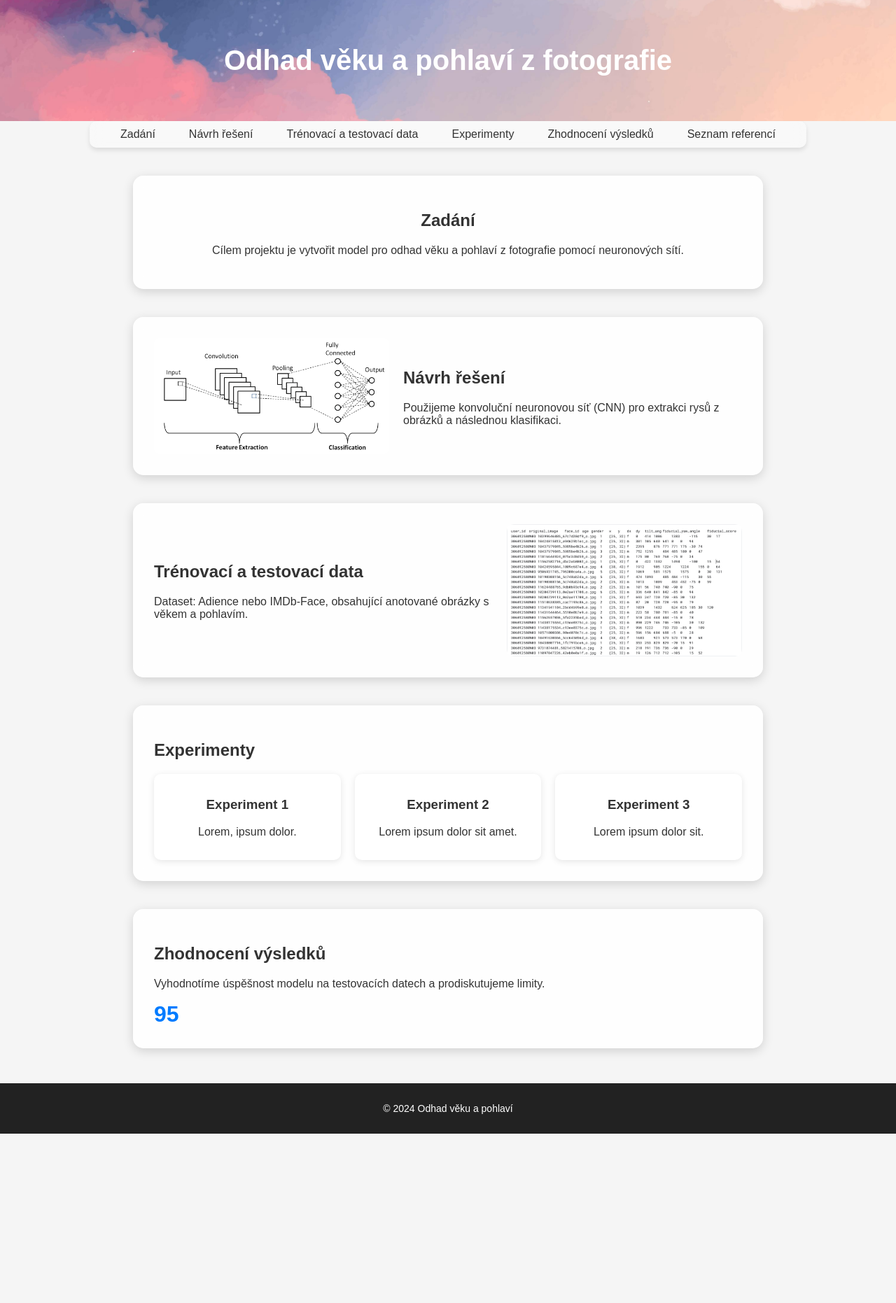
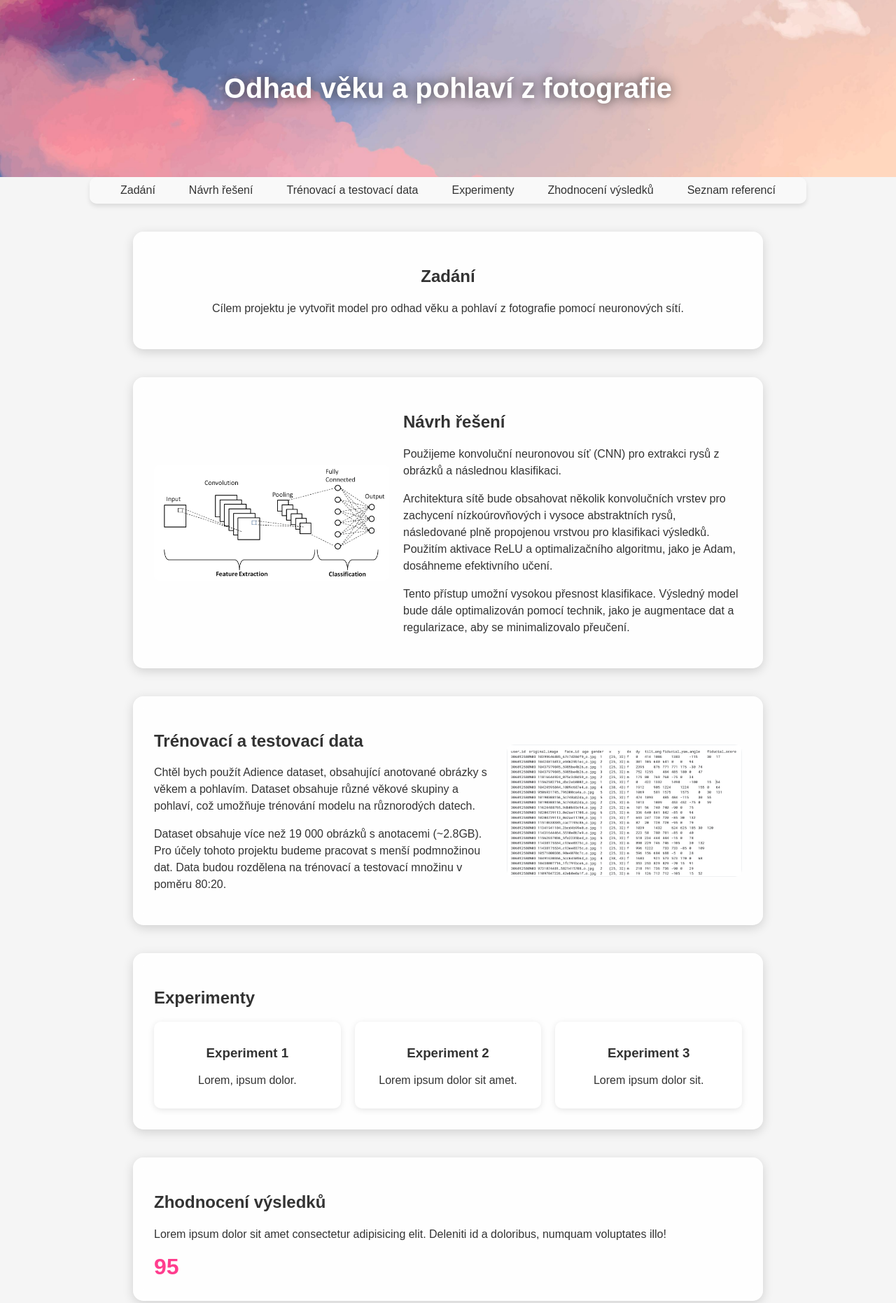
Before and after one commit to ilya496/ilya496.github.io, a plain HTML site: page index.html in a window 1280 px wide. Shown: the top 1862 px of the page at 70% size. Before the commit the page ends 1620 px from the top, so only its background shows below. Drawn offline with Linux system fonts and the light colour scheme.

Commit message:
changed some things

```diff
--- a/index.html
+++ b/index.html
@@ -55,6 +55,18 @@
             Použijeme konvoluční neuronovou síť (CNN) pro extrakci rysů z
             obrázků a následnou klasifikaci.
           </p>
+          <p class="section__text">
+            Architektura sítě bude obsahovat několik konvolučních vrstev pro
+            zachycení nízkoúrovňových i vysoce abstraktních rysů, následované
+            plně propojenou vrstvou pro klasifikaci výsledků. Použitím aktivace
+            ReLU a optimalizačního algoritmu, jako je Adam, dosáhneme
+            efektivního učení.
+          </p>
+          <p class="section__text">
+            Tento přístup umožní vysokou přesnost klasifikace. Výsledný model
+            bude dále optimalizován pomocí technik, jako je augmentace dat a
+            regularizace, aby se minimalizovalo přeučení.
+          </p>
         </div>
       </div>
     </section>
@@ -64,8 +76,14 @@
         <div class="text">
           <h2 class="section__title">Trénovací a testovací data</h2>
           <p class="section__text">
-            Dataset: Adience nebo IMDb-Face, obsahující anotované obrázky s
-            věkem a pohlavím.
+            Chtěl bych použít Adience dataset, obsahující anotované obrázky s
+            věkem a pohlavím. Dataset obsahuje různé věkové skupiny a pohlaví,
+            což umožňuje trénování modelu na různorodých datech.
+          </p>
+          <p class="section__text">
+            Dataset obsahuje více než 19 000 obrázků s anotacemi (~2.8GB). Pro
+            účely tohoto projektu budeme pracovat s menší podmnožinou dat. Data
+            budou rozdělena na trénovací a testovací množinu v poměru 80:20.
           </p>
         </div>
         <img
@@ -97,8 +115,8 @@
     <section class="section" id="vysledky">
       <h2 class="section__title">Zhodnocení výsledků</h2>
       <p class="section__text">
-        Vyhodnotíme úspěšnost modelu na testovacích datech a prodiskutujeme
-        limity.
+        Lorem ipsum dolor sit amet consectetur adipisicing elit. Deleniti id a
+        doloribus, numquam voluptates illo!
       </p>
       <div class="counter" data-target="95">0</div>
     </section>
@@ -107,7 +125,9 @@
       <p>&copy; 2024 Odhad věku a pohlaví</p>
     </footer>
 
-    <button id="scrollTop">&#8679;</button>
+    <button id="scrollTop">
+      <img src="/icons/arrow-top.svg" alt="Arrow Icon" />
+    </button>
 
     <div id="imageModal" class="modal">
       <img id="modalImg" class="modal-content" />
--- a/script.js
+++ b/script.js
@@ -18,7 +18,7 @@ document.addEventListener("DOMContentLoaded", () => {
 
   window.addEventListener("scroll", () => {
     if (window.scrollY > 275) {
-      scrollTopBtn.style.display = "block";
+      scrollTopBtn.style.display = "flex";
     } else {
       scrollTopBtn.style.display = "none";
     }
--- a/styles.css
+++ b/styles.css
@@ -13,7 +13,7 @@ body {
 
 .header {
   text-align: center;
-  padding: 4rem;
+  padding: 6.5rem;
   background-image: url("/images/header.jpg");
   background-size: cover;
   background-position: center;
@@ -24,6 +24,7 @@ body {
   margin: 0;
   font-size: 2.5em;
   color: #fff;
+  text-shadow: 0px 0px 16px #333;
 }
 
 .nav {
@@ -31,7 +32,7 @@ body {
   top: 0;
   width: 80%;
   background: rgba(255, 255, 255, 0.4);
-  backdrop-filter: blur(10px);
+  backdrop-filter: blur(5px);
   padding: 10px 20px;
   border-radius: 10px;
   box-shadow: 0 4px 6px rgba(0, 0, 0, 0.1);
@@ -106,6 +107,10 @@ body {
 
 .section img {
   cursor: pointer;
+}
+
+.section__text {
+  line-height: 1.5;
 }
 
 .text-only {
@@ -200,26 +205,25 @@ body {
 }
 
 #scrollTop {
+  display: none;
+  align-items: center;
+  justify-content: center;
   position: fixed;
   bottom: 20px;
   right: 20px;
-  background: #007bff;
+  background-color: white;
+  border: 1px solid #000;
   color: white;
-  border: none;
   padding: 10px 15px;
   border-radius: 50%;
   cursor: pointer;
-  font-size: 18px;
-  display: none;
   transition: all 0.3s ease;
-}
-
-#scrollTop:hover {
-  background: #0056b3;
+  width: 3rem;
+  height: 3rem;
 }
 
 .counter {
   font-size: 2rem;
   font-weight: bold;
-  color: #007bff;
+  color: #ff3d8e;
 }
```
Also changed, not shown: icons/arrow-top.svg (added).
